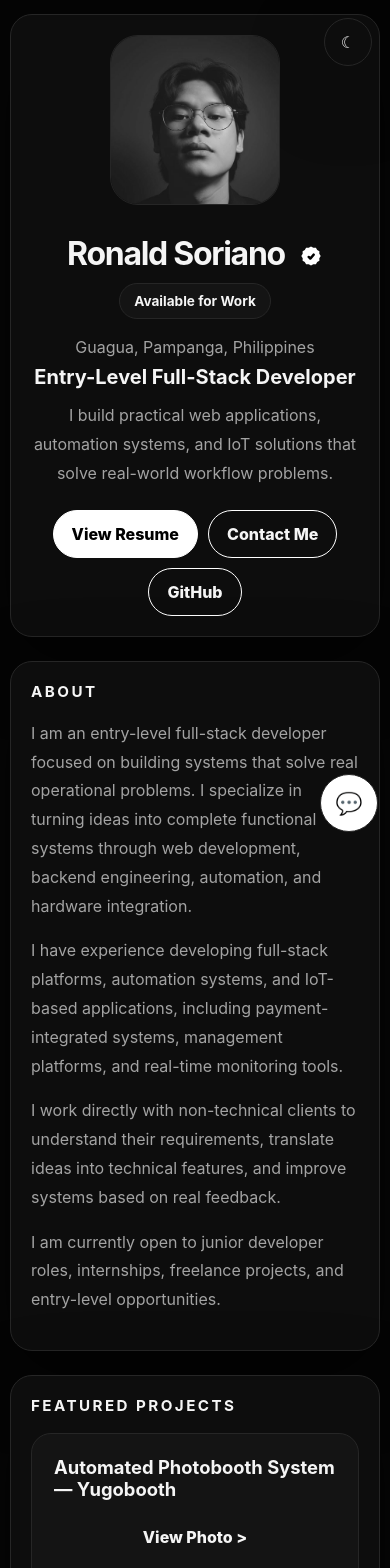
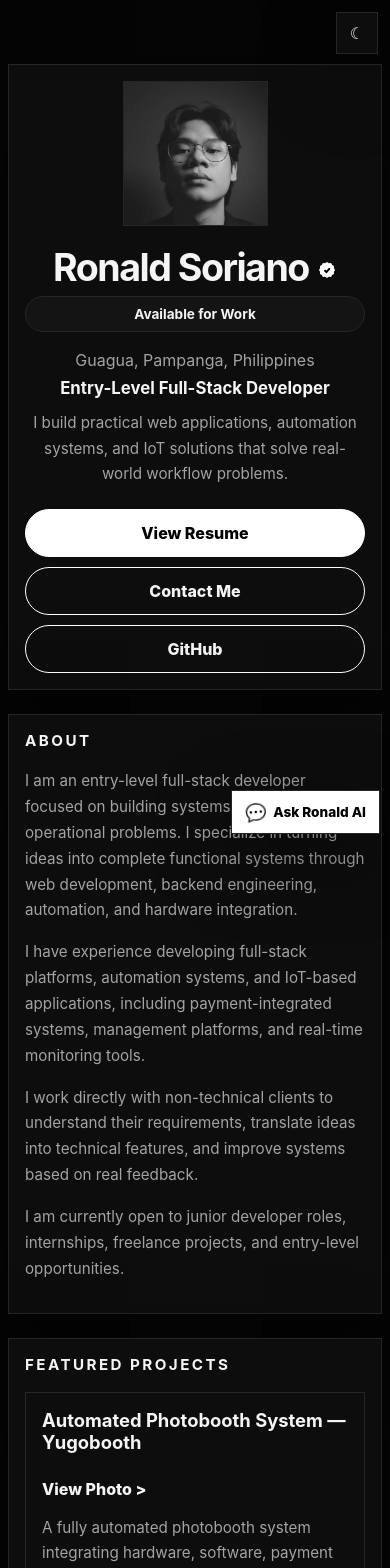
Before and after one commit to Nald27/ronaldsoriano-portfolio, a React (Vite) app: page / in a window 390 px wide. Shown: the top 1568 px of the page. Built offline with nearby package versions, Linux system fonts and the light colour scheme.

Commit message:
Updated the design

```diff
--- a/package.json
+++ b/package.json
@@ -17,7 +17,8 @@
     "express": "^5.2.1",
     "openai": "^6.35.0",
     "react": "^19.2.4",
-    "react-dom": "^19.2.4"
+    "react-dom": "^19.2.4",
+    "react-icons": "^5.6.0"
   },
   "devDependencies": {
     "@eslint/js": "^9.39.4",
--- a/server.js
+++ b/server.js
@@ -105,6 +105,8 @@ Respond to the latest user message naturally.
 });
 
 // Run server
-app.listen(5000, () => {
-  console.log("Gemini AI server running on http://localhost:5000");
+const PORT = process.env.PORT || 5000;
+
+app.listen(PORT, () => {
+  console.log(`Gemini AI server running on port ${PORT}`);
 });
--- a/src/App.css
+++ b/src/App.css
@@ -3,13 +3,12 @@
   --panel: #ffffff;
   --panel-2: #f1f1f1;
   --text: #111111;
-  --muted: #5f6368;
+  --muted: #6b7280;
   --line: #d9d9d9;
   --chip: #ffffff;
   --accent: #111111;
   --accent-text: #ffffff;
   --shadow: 0 18px 50px rgba(0, 0, 0, 0.08);
-  --radius: 22px;
 }
 
 body.dark {
@@ -34,6 +33,7 @@ body.dark {
 
 html {
   scroll-behavior: smooth;
+  -webkit-text-size-adjust: 100%;
 }
 
 body {
@@ -47,6 +47,7 @@ body {
 img {
   display: block;
   width: 100%;
+  max-width: 100%;
 }
 
 a {
@@ -54,8 +55,13 @@ a {
   text-decoration: none;
 }
 
+button,
+input {
+  font: inherit;
+}
+
 button {
-  font: inherit;
+  -webkit-tap-highlight-color: transparent;
 }
 
 .container {
@@ -69,12 +75,11 @@ button {
 
 .theme-toggle {
   position: fixed;
-  top: 18px;
-  right: 18px;
+  top: max(18px, env(safe-area-inset-top));
+  right: max(18px, env(safe-area-inset-right));
   z-index: 100;
   width: 48px;
   height: 48px;
-  border-radius: 999px;
   border: 1px solid var(--line);
   background: var(--panel);
   color: var(--text);
@@ -85,7 +90,6 @@ button {
 .card {
   background: var(--panel);
   border: 1px solid var(--line);
-  border-radius: var(--radius);
   padding: 26px;
   box-shadow: var(--shadow);
 }
@@ -96,7 +100,7 @@ button {
 
 .hero {
   display: grid;
-  grid-template-columns: 230px 1fr;
+  grid-template-columns: 230px minmax(0, 1fr);
   gap: 34px;
   align-items: center;
   margin-bottom: 24px;
@@ -108,11 +112,11 @@ button {
   width: 230px;
   height: 230px;
   object-fit: cover;
-  border-radius: 28px;
   border: 1px solid var(--line);
 }
 
-body.dark .hero-photo img {
+body.dark .hero-photo img,
+body.dark .slider-image {
   filter: grayscale(100%);
 }
 
@@ -132,6 +136,7 @@ body.dark .hero-photo img {
   align-items: center;
   gap: 14px;
   color: var(--text);
+  overflow-wrap: anywhere;
 }
 
 .verified-badge {
@@ -167,6 +172,7 @@ body.dark .hero-photo img {
   background: var(--panel-2);
   font-size: 0.85rem;
   font-weight: 700;
+  white-space: nowrap;
 }
 
 .hero-location {
@@ -176,7 +182,7 @@ body.dark .hero-photo img {
 
 .hero-role {
   margin: 0 0 12px;
-  font-size: 1.25rem;
+  font-size: clamp(1.05rem, 2vw, 1.25rem);
   font-weight: 700;
   color: var(--text);
 }
@@ -198,11 +204,13 @@ body.dark .hero-photo img {
   display: inline-flex;
   justify-content: center;
   align-items: center;
+  min-height: 46px;
   padding: 13px 18px;
   border-radius: 999px;
   font-weight: 800;
   border: 1px solid var(--accent);
   cursor: pointer;
+  text-align: center;
 }
 
 .btn:hover {
@@ -221,7 +229,7 @@ body.dark .hero-photo img {
 
 .layout {
   display: grid;
-  grid-template-columns: minmax(0, 1.6fr) minmax(320px, 0.9fr);
+  grid-template-columns: minmax(0, 1.6fr) minmax(300px, 0.9fr);
   gap: 24px;
 }
 
@@ -230,6 +238,7 @@ body.dark .hero-photo img {
   display: grid;
   gap: 24px;
   align-content: start;
+  min-width: 0;
 }
 
 .card h3 {
@@ -262,9 +271,8 @@ body.dark .hero-photo img {
 
 .project-card {
   border: 1px solid var(--line);
-  border-radius: 20px;
-  background: var(--panel-2);
   overflow: hidden;
+  min-width: 0;
 }
 
 .project-body {
@@ -289,6 +297,7 @@ body.dark .hero-photo img {
   display: flex;
   justify-content: space-between;
   gap: 14px;
+  align-items: flex-start;
 }
 
 .project-body ul {
@@ -303,6 +312,12 @@ body.dark .hero-photo img {
   color: var(--text);
   font-weight: 800;
   cursor: pointer;
+  padding: 0;
+  white-space: nowrap;
+}
+
+.project-actions {
+  margin-top: 16px;
 }
 
 .tech-list,
@@ -347,16 +362,14 @@ body.dark .hero-photo img {
 
 .timeline-item {
   display: grid;
-  grid-template-columns: 12px 1fr auto;
+  grid-template-columns: 12px minmax(0, 1fr) auto;
   gap: 12px;
-  padding-bottom: 18px;
 }
 
 .timeline-dot {
   width: 12px;
   height: 12px;
   margin-top: 5px;
-  border-radius: 50%;
   background: var(--accent);
   z-index: 1;
 }
@@ -366,13 +379,15 @@ body.dark .hero-photo img {
   font-size: 0.98rem;
 }
 
+.timeline-item p {
+  margin: 0 0 14px;
+}
+
 .mini-box,
 .social-links-list,
 .contact-list a,
 .contact-item {
-  background: var(--panel-2);
   border: 1px solid var(--line);
-  border-radius: 16px;
 }
 
 .mini-box {
@@ -386,14 +401,25 @@ body.dark .hero-photo img {
 .social-link-item {
   display: flex;
   align-items: center;
+  gap: 10px;
   min-height: 56px;
-  padding: 0 14px;
+  padding: 12px 14px;
   border-bottom: 1px solid var(--line);
   color: var(--text);
 }
 
 .social-link-item:last-child {
   border-bottom: 0;
+}
+
+.social-link-item svg {
+  color: var(--text);
+  transition: 0.2s;
+  flex-shrink: 0;
+}
+
+.social-link-item:hover svg {
+  color: var(--accent);
 }
 
 .social-link-text {
@@ -413,6 +439,7 @@ body.dark .hero-photo img {
   gap: 12px;
   padding: 12px 14px;
   color: var(--muted);
+  overflow-wrap: anywhere;
 }
 
 .certification-box {
@@ -421,13 +448,26 @@ body.dark .hero-photo img {
   gap: 12px;
 }
 
+.cert-icon {
+  font-size: 22px;
+  color: var(--accent);
+  flex-shrink: 0;
+}
+
 .cert-content {
   display: flex;
   flex-direction: column;
   gap: 4px;
 }
 
+.cert-content strong {
+  display: block;
+  font-weight: 700;
+  color: var(--text);
+}
+
 .cert-content span {
+  font-size: 0.9rem;
   color: var(--muted);
 }
 
@@ -445,30 +485,27 @@ body.dark .hero-photo img {
   display: flex;
   align-items: center;
   justify-content: space-between;
+  gap: 12px;
 }
 
 .slider {
   position: relative;
   width: 100%;
-  height: 240px;
+  height: clamp(220px, 28vw, 300px);
   overflow: hidden;
-  border-radius: 22px;
   border: 1px solid var(--line);
   background: var(--panel-2);
 }
 
 .slider-image {
   position: absolute;
+  inset: 0;
   width: 100%;
   height: 100%;
   object-fit: contain;
   background: var(--panel-2);
   opacity: 0;
   transition: opacity 1s ease;
-}
-
-body.dark .slider-image {
-  filter: grayscale(100%);
 }
 
 .slider-image.active {
@@ -488,7 +525,7 @@ body.dark .slider-image {
   display: none;
   align-items: center;
   justify-content: center;
-  padding: 24px;
+  padding: max(18px, env(safe-area-inset-top)) max(18px, env(safe-area-inset-right)) max(18px, env(safe-area-inset-bottom)) max(18px, env(safe-area-inset-left));
   background: rgba(0, 0, 0, 0.88);
 }
 
@@ -498,7 +535,7 @@ body.dark .slider-image {
 
 .image-modal-content img {
   max-width: 100%;
-  max-height: 90vh;
+  max-height: 90dvh;
   width: auto;
   height: auto;
   object-fit: contain;
@@ -507,8 +544,8 @@ body.dark .slider-image {
 
 .image-modal-close {
   position: absolute;
-  top: 18px;
-  right: 18px;
+  top: max(18px, env(safe-area-inset-top));
+  right: max(18px, env(safe-area-inset-right));
   width: 48px;
   height: 48px;
   border: 1px solid var(--line);
@@ -520,20 +557,26 @@ body.dark .slider-image {
 
 .chatbot {
   position: fixed;
-  right: 18px;
-  bottom: 18px;
+  right: max(18px, env(safe-area-inset-right));
+  bottom: max(18px, env(safe-area-inset-bottom));
   z-index: 999;
 }
 
 .chatbot-toggle {
-  width: 58px;
-  height: 58px;
-  border-radius: 50%;
+  display: flex;
+  align-items: center;
+  justify-content: center;
+  gap: 8px;
+  min-width: 46px;
+  height: 46px;
+  padding: 0 16px;
   border: 1px solid var(--line);
   background: var(--accent);
   color: var(--accent-text);
-  font-size: 1.35rem;
+  font-size: 0.95rem;
+  font-weight: 800;
   cursor: pointer;
+  box-shadow: var(--shadow);
 }
 
 .chatbot.open .chatbot-toggle {
@@ -541,12 +584,11 @@ body.dark .slider-image {
 }
 
 .chatbot-window {
-  width: min(360px, calc(100vw - 32px));
-  height: 440px;
+  width: min(380px, calc(100vw - 32px));
+  height: min(520px, calc(100dvh - 90px));
   margin-bottom: 12px;
   background: var(--panel);
   border: 1px solid var(--line);
-  border-radius: 22px;
   overflow: hidden;
   display: flex;
   flex-direction: column;
@@ -556,16 +598,23 @@ body.dark .slider-image {
 .chatbot-header {
   padding: 14px 16px;
   border-bottom: 1px solid var(--line);
-  background: var(--panel-2);
+  background: var(--panel);
+  color: var(--text);
   display: flex;
+  align-items: center;
   justify-content: space-between;
+  flex-shrink: 0;
+}
+
+.chatbot-header strong {
+  color: var(--text);
+  font-size: 0.95rem;
 }
 
 .chatbot-header button {
-  background: var(--chip);
-  color: var(--text);
-  border: 1px solid var(--line);
-  border-radius: 10px;
+  background: var(--accent);
+  color: var(--accent-text);
+  border: 0;
   width: 32px;
   height: 32px;
   cursor: pointer;
@@ -573,26 +622,29 @@ body.dark .slider-image {
 
 .chatbot-messages {
   flex: 1;
+  min-height: 0;
   padding: 14px;
   overflow-y: auto;
+  -webkit-overflow-scrolling: touch;
   display: flex;
   flex-direction: column;
   gap: 10px;
+  background: var(--bg);
 }
 
 .chat-message {
   max-width: 85%;
   padding: 10px 12px;
-  border-radius: 14px;
   font-size: 0.92rem;
   line-height: 1.5;
+  border: 1px solid var(--line);
+  overflow-wrap: anywhere;
 }
 
 .chat-message.bot {
   align-self: flex-start;
-  background: var(--panel-2);
+  background: var(--panel);
   color: var(--text);
-  border: 1px solid var(--line);
 }
 
 .chat-message.user {
@@ -605,6 +657,7 @@ body.dark .slider-image {
   padding: 10px 12px;
   border-top: 1px solid var(--line);
   background: var(--panel);
+  flex-shrink: 0;
 }
 
 .quick-label {
@@ -621,12 +674,13 @@ body.dark .slider-image {
 }
 
 .quick-buttons button {
-  padding: 6px 12px;
+  padding: 7px 12px;
   border-radius: 999px;
   border: 1px solid var(--line);
   background: var(--panel-2);
   color: var(--text);
   font-size: 12px;
+  font-weight: 700;
   cursor: pointer;
 }
 
@@ -634,8 +688,10 @@ body.dark .slider-image {
   display: flex;
   gap: 8px;
   padding: 12px;
+  padding-bottom: max(12px, env(safe-area-inset-bottom));
   border-top: 1px solid var(--line);
-  background: var(--panel-2);
+  background: var(--panel);
+  flex-shrink: 0;
 }
 
 .chatbot-form input {
@@ -643,20 +699,57 @@ body.dark .slider-image {
   min-width: 0;
   border: 1px solid var(--line);
   border-radius: 999px;
-  padding: 10px 12px;
-  background: var(--panel);
+  padding: 10px 14px;
+  background: var(--bg);
   color: var(--text);
   outline: none;
+  font-size: 16px;
 }
 
-.chatbot-form button {
+.chatbot-form input::placeholder {
+  color: var(--muted);
+}
+
+.send-btn {
+  display: flex;
+  align-items: center;
+  justify-content: center;
   border: 0;
   border-radius: 999px;
-  padding: 10px 14px;
+  width: 42px;
+  height: 42px;
   background: var(--accent);
   color: var(--accent-text);
-  font-weight: 800;
   cursor: pointer;
+  flex-shrink: 0;
+}
+
+.swing-icon {
+  display: inline-flex;
+  animation: swingIcon 1.8s ease-in-out infinite;
+  transform-origin: top center;
+}
+
+@keyframes swingIcon {
+  0% {
+    transform: rotate(0deg);
+  }
+
+  25% {
+    transform: rotate(5deg);
+  }
+
+  50% {
+    transform: rotate(0deg);
+  }
+
+  75% {
+    transform: rotate(-5deg);
+  }
+
+  100% {
+    transform: rotate(0deg);
+  }
 }
 
 .typing-dots {
@@ -681,7 +774,9 @@ body.dark .slider-image {
 }
 
 @keyframes bounce {
-  0%, 80%, 100% {
+  0%,
+  80%,
+  100% {
     transform: scale(0);
   }
 
@@ -690,24 +785,45 @@ body.dark .slider-image {
   }
 }
 
+/* Laptop / Small desktop */
+@media (max-width: 1100px) {
+  .layout {
+    grid-template-columns: minmax(0, 1.35fr) minmax(280px, 0.85fr);
+  }
+
+  .hero {
+    grid-template-columns: 200px minmax(0, 1fr);
+  }
+
+  .hero-photo img {
+    width: 200px;
+    height: 200px;
+  }
+}
+
+/* Tablet */
 @media (max-width: 980px) {
   .layout {
     grid-template-columns: 1fr;
   }
 
   .side-column {
-    grid-template-columns: 1fr 1fr;
+    grid-template-columns: repeat(2, minmax(0, 1fr));
   }
 
-  .slider {
-    height: 260px;
+  .gallery-card,
+  .side-column .card:first-child {
+    grid-column: 1 / -1;
   }
 }
 
+/* Large phones / small tablets */
 @media (max-width: 820px) {
   .hero {
     grid-template-columns: 1fr;
     text-align: center;
+    gap: 24px;
+    min-height: auto;
   }
 
   .hero-photo {
@@ -729,9 +845,14 @@ body.dark .slider-image {
   }
 }
 
+/* Mobile */
 @media (max-width: 720px) {
   .container {
     width: min(100% - 20px, 1000px);
+  }
+
+  .page {
+    padding-top: 18px;
   }
 
   .card,
@@ -743,6 +864,11 @@ body.dark .slider-image {
     grid-template-columns: 1fr;
   }
 
+  .gallery-card,
+  .side-column .card:first-child {
+    grid-column: auto;
+  }
+
   .hero-photo img {
     width: 170px;
     height: 170px;
@@ -752,23 +878,104 @@ body.dark .slider-image {
     flex-direction: column;
   }
 
+  .project-link,
+  .project-link-button {
+    white-space: normal;
+    text-align: left;
+  }
+
   .timeline-item {
-    grid-template-columns: 12px 1fr;
+    grid-template-columns: 12px minmax(0, 1fr);
   }
 
   .timeline-item span {
     grid-column: 2;
+    margin-bottom: 14px;
+  }
+
+  .btn {
+    flex: 1 1 100%;
+  }
+
+  .slider {
+    height: 240px;
   }
 }
 
+/* Small phones: iPhone SE / compact Android */
 @media (max-width: 480px) {
+  .container {
+    width: min(100% - 16px, 1000px);
+  }
+
   .page {
-    padding-top: 14px;
+    padding-top: 12px;
+    padding-bottom: 56px;
+  }
+
+  .card,
+  .hero {
+    padding: 16px;
+  }
+
+  .theme-toggle {
+    width: 42px;
+    height: 42px;
+    top: max(12px, env(safe-area-inset-top));
+    right: max(12px, env(safe-area-inset-right));
+  }
+
+  .hero {
+    margin-top: 52px;
+  }
+
+  .hero-heading {
+    gap: 10px;
   }
 
   .hero-heading h1 {
-    font-size: 2rem;
+    font-size: clamp(1.9rem, 12vw, 2.35rem);
     letter-spacing: -0.04em;
+    gap: 8px;
+  }
+
+  .verified-badge {
+    width: 20px;
+    height: 20px;
+  }
+
+  .availability-badge {
+    width: 100%;
+    justify-content: center;
+  }
+
+  .hero-photo img {
+    width: 145px;
+    height: 145px;
+  }
+
+  .hero-tagline,
+  .content-text p,
+  .project-body p,
+  .project-body ul,
+  .highlight-list,
+  .contact-note {
+    font-size: 0.95rem;
+    line-height: 1.7;
+  }
+
+  .project-body {
+    padding: 16px;
+  }
+
+  .tech-list span,
+  .chips span {
+    font-size: 0.8rem;
+    padding: 7px 10px;
+  }
+
+  .section-head {
+    align-items: flex-start;
   }
 
   .slider {
@@ -776,12 +983,86 @@ body.dark .slider-image {
   }
 
   .chatbot {
-    right: 12px;
-    bottom: 12px;
+    right: max(10px, env(safe-area-inset-right));
+    bottom: max(10px, env(safe-area-inset-bottom));
   }
 
   .chatbot-window {
-    width: calc(100vw - 24px);
-    height: 400px;
+    position: fixed;
+    inset: auto 8px max(8px, env(safe-area-inset-bottom)) 8px;
+    width: auto;
+    height: min(78dvh, 620px);
+    margin-bottom: 0;
+  }
+
+  .chatbot-toggle {
+    height: 44px;
+    padding: 0 13px;
+    font-size: 0.85rem;
+  }
+
+  .chat-message {
+    max-width: 92%;
+    font-size: 0.9rem;
+  }
+
+  .quick-buttons-list {
+    gap: 6px;
+  }
+
+  .quick-buttons button {
+    flex: 1 1 auto;
   }
 }
+
+/* Very small width */
+@media (max-width: 360px) {
+  .card,
+  .hero {
+    padding: 14px;
+  }
+
+  .hero-heading h1 {
+    font-size: 1.8rem;
+  }
+
+  .chat-text {
+    display: none;
+  }
+
+  .chatbot-toggle {
+    width: 46px;
+    padding: 0;
+  }
+
+  .slider {
+    height: 190px;
+  }
+}
+
+/* Landscape phones */
+@media (max-height: 520px) and (orientation: landscape) {
+  .chatbot-window {
+    height: calc(100dvh - 24px);
+    width: min(520px, calc(100vw - 24px));
+  }
+
+  .quick-buttons {
+    display: none;
+  }
+
+  .hero {
+    min-height: auto;
+  }
+}
+
+/* Reduce motion */
+@media (prefers-reduced-motion: reduce) {
+  *,
+  *::before,
+  *::after {
+    scroll-behavior: auto !important;
+    transition: none !important;
+    animation: none !important;
+  }
+}
--- a/src/App.jsx
+++ b/src/App.jsx
@@ -1,4 +1,8 @@
 import { useEffect, useRef, useState } from "react";
+import { FaGithub, FaLinkedin, FaInstagram } from "react-icons/fa";
+import { FaAward } from "react-icons/fa";
+import { BsChatDots } from "react-icons/bs";
+import { IoSend } from "react-icons/io5";
 import "./App.css";
 
 const sessionId = localStorage.getItem("chatSession") || crypto.randomUUID();
@@ -14,7 +18,7 @@ export default function App() {
   const [chatMessages, setChatMessages] = useState([
     {
       from: "bot",
-      text: "Hi! I'm Ronald's portfolio assistant. Ask me about his skills, projects, resume, or contact info.",
+      text: "Hi! I'm Ronald's AI assistant. How can I help you today?",
     },
   ]);
 
@@ -540,12 +544,7 @@ export default function App() {
               <h3>Certification</h3>
 
               <div className="mini-box certification-box">
-                <span className="cert-icon">
-                  <svg viewBox="0 0 24 24">
-                    <path d="M6 2h9l5 5v13a2 2 0 0 1-2 2H6a2 2 0 0 1-2-2V4a2 2 0 0 1 2-2zm8 1.5V8h4.5L14 3.5zM8 12h8v1.5H8V12zm0 3h8v1.5H8V15z" />
-                    <path d="M10 18l2-1.2 2 1.2v-3h-4v3z" />
-                  </svg>
-                </span>
+                <FaAward className="cert-icon" />
 
                 <div className="cert-content">
                   <strong>Civil Service Exam Passer</strong>
@@ -558,30 +557,18 @@ export default function App() {
               <h3>Social Links</h3>
 
               <div className="social-links-list">
-                <a
-                  className="social-link-item"
-                  href="https://www.linkedin.com/in/ronald-soriano-159b02347"
-                  target="_blank"
-                  rel="noreferrer"
-                >
+                <a href="https://github.com/Nald27" target="_blank" className="social-link-item">
+                  <FaGithub size={20} />
+                  <span className="social-link-text">GitHub</span>
+                </a>
+
+                <a href="https://www.linkedin.com/in/ronald-soriano-159b02347" target="_blank" className="social-link-item">
+                  <FaLinkedin size={20} />
                   <span className="social-link-text">LinkedIn</span>
                 </a>
 
-                <a
-                  className="social-link-item"
-                  href="https://github.com/Nald27"
-                  target="_blank"
-                  rel="noreferrer"
-                >
-                  <span className="social-link-text">GitHub</span>
-                </a>
-
-                <a
-                  className="social-link-item"
-                  href="https://www.instagram.com/nald.dev/"
-                  target="_blank"
-                  rel="noreferrer"
-                >
+                <a href="https://www.instagram.com/nald.dev/" target="_blank" className="social-link-item">
+                  <FaInstagram size={20} />
                   <span className="social-link-text">Instagram</span>
                 </a>
               </div>
@@ -704,19 +691,26 @@ export default function App() {
                 onChange={(event) => setChatInput(event.target.value)}
                 placeholder="Ask about Ronald..."
               />
-              <button type="submit">Send</button>
+
+              <button type="submit" className="send-btn">
+                <IoSend size={18} />
+              </button>
+
             </form>
           </div>
         )}
 
-        <button
-          className="chatbot-toggle"
-          type="button"
-          aria-label="Open chatbot"
-          onClick={() => setChatOpen((prev) => !prev)}
-        >
-          💬
-        </button>
+      <button
+        className="chatbot-toggle"
+        onClick={() => setChatOpen((prev) => !prev)}
+      >
+        <span className={!chatOpen ? "swing-icon" : ""}>
+          <BsChatDots size={20} />
+        </span>
+
+        <span className="chat-text">Ask Ronald AI</span>
+      </button>
+
       </div>
 
       {modalImage && (
```
Also changed, not shown: 1 other file (tests, documents, lock files or other folders).
